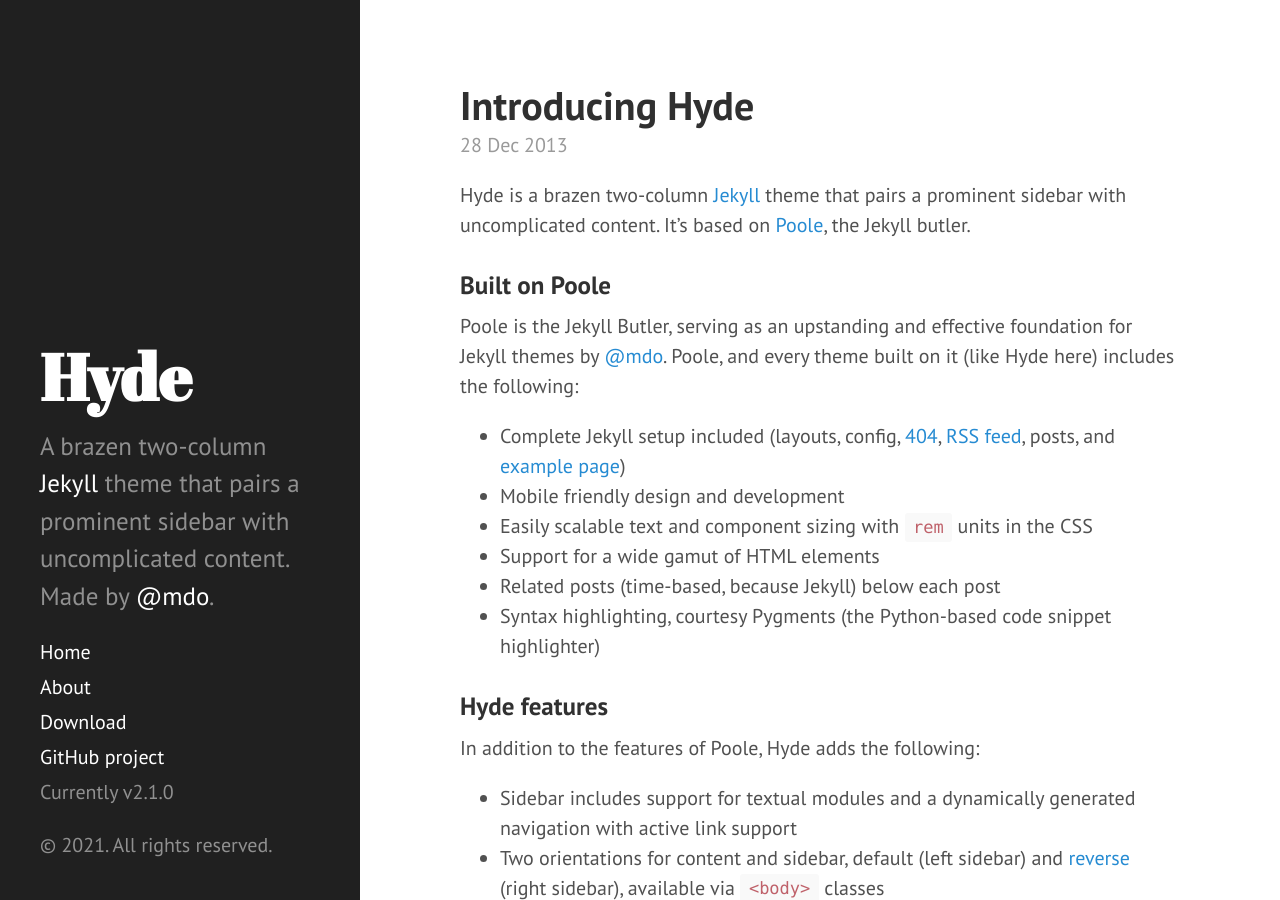
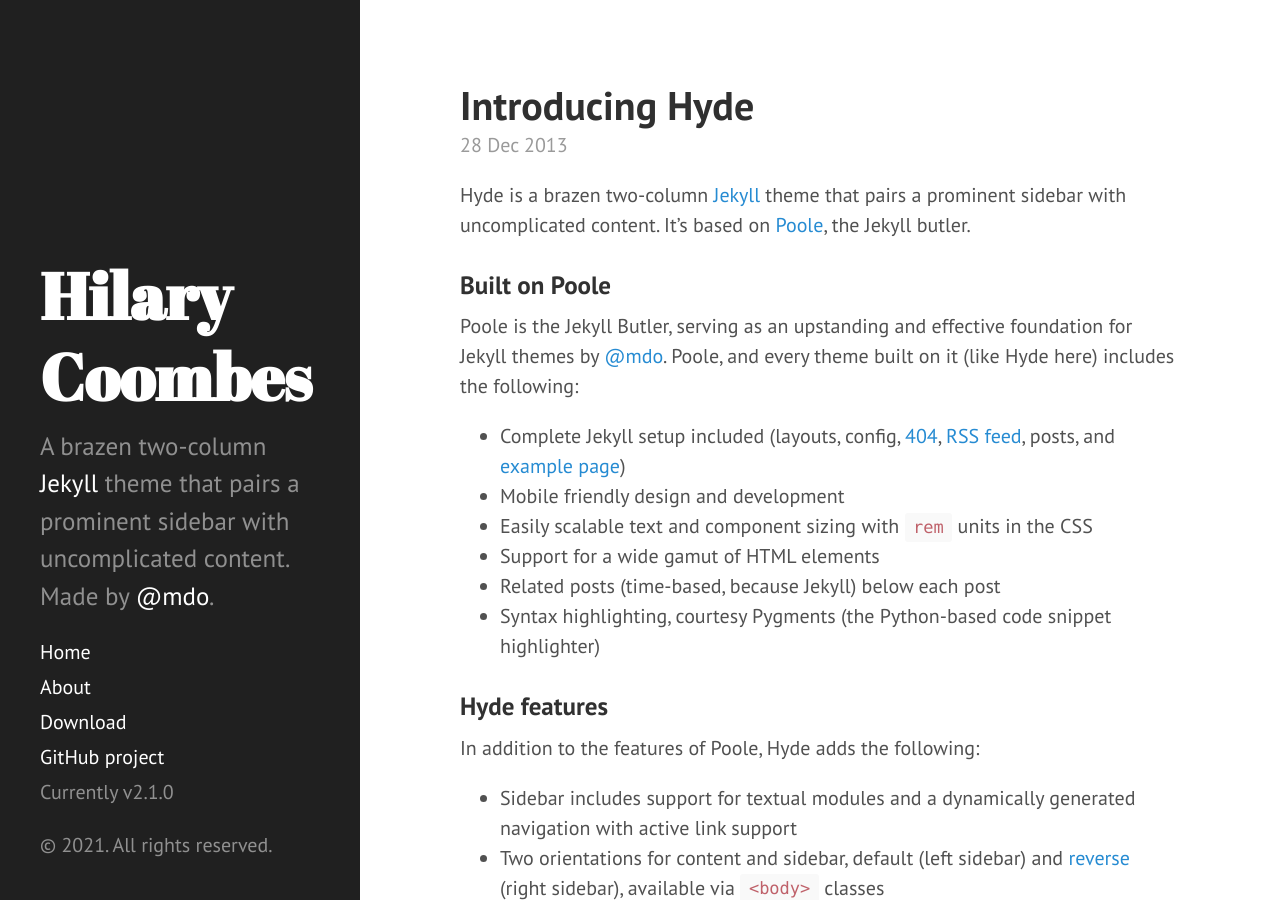
Before and after one commit to coomberc/coomberc.github.io, a Jekyll site: the page built from index.html, in a window 1280 px wide and 900 px high. Built offline with Jekyll 4.4.1, drawn with Linux system fonts in a browser that asks for light colours; Markdown is read by kramdown in place of the engine named in the settings; the list of posts is cut into pages by our own code.

Commit message:
Update _config.yml

```diff
--- a/_config.yml
+++ b/_config.yml
@@ -6,8 +6,8 @@
 permalink:        pretty
 
 # Setup
-title:            Hyde
-tagline:          'A Jekyll theme'
+title:            Hilary Coombes
+tagline:          'Author'
 description:      'A brazen two-column <a href="http://jekyllrb.com" target="_blank">Jekyll</a> theme that pairs a prominent sidebar with uncomplicated content. Made by <a href="https://twitter.com/mdo" target="_blank">@mdo</a>.'
 url:              http://hyde.getpoole.com
 baseurl:          /
```
